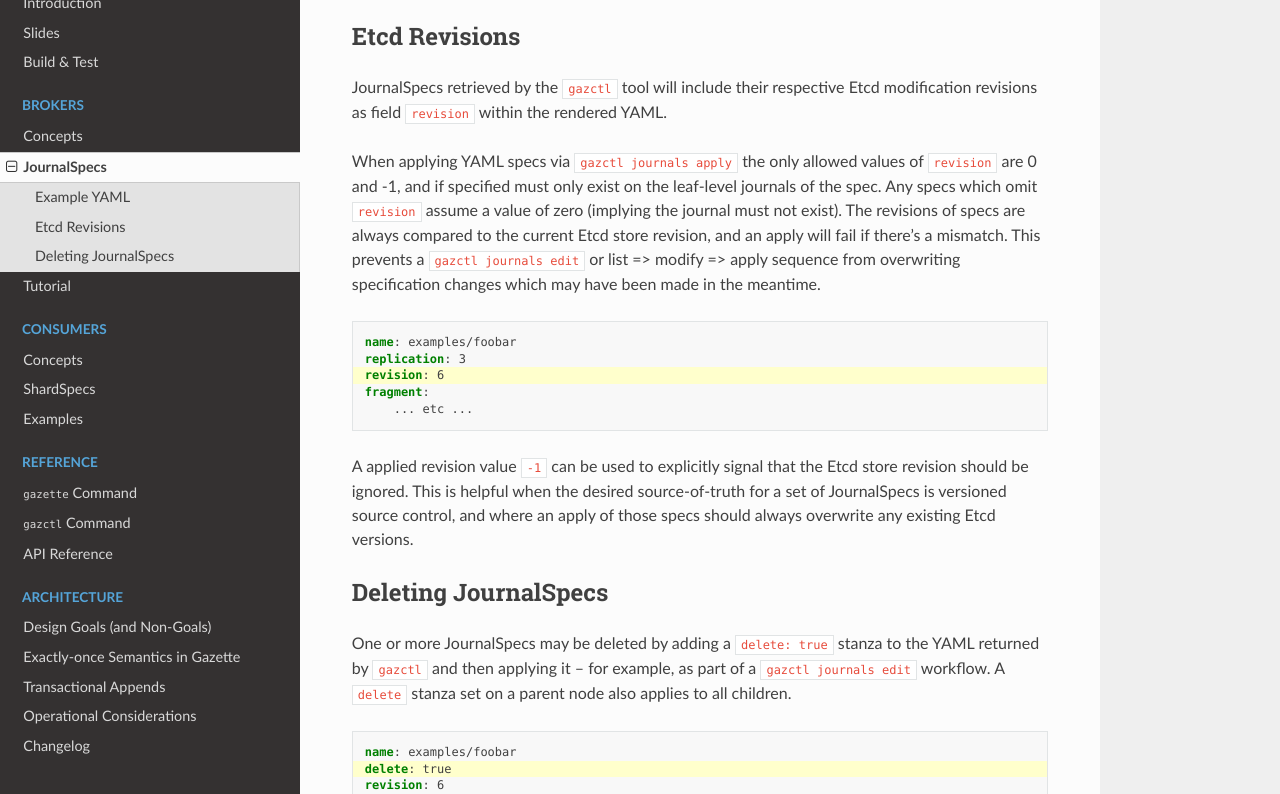
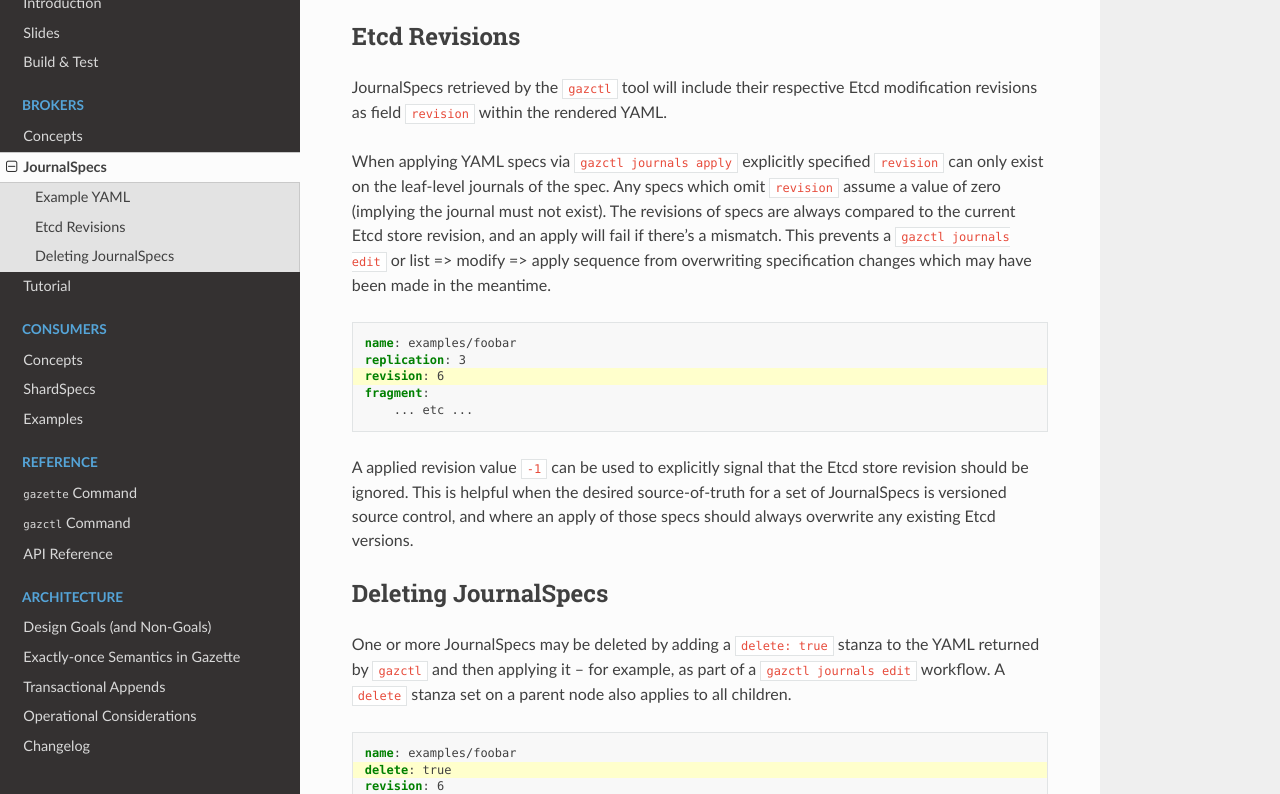
Before and after one commit to gazette/core, a Sphinx documentation site: the page built from docs/brokers-journalspecs.rst, in a window 1280 px wide and 900 px high, scrolled down 890 px, cut to the strip 106-900 px from the top of the window. Built offline with Sphinx 7.4.7 and the Read the Docs theme 2.0.0, drawn with Linux system fonts in a browser that asks for light colours.

Commit message:
clearer documentation of allowable revision values

```diff
--- a/docs/brokers-journalspecs.rst
+++ b/docs/brokers-journalspecs.rst
@@ -44,8 +44,8 @@
 JournalSpecs retrieved by the ``gazctl`` tool will include their respective
 Etcd modification revisions as field ``revision`` within the rendered YAML.
 
-When applying YAML specs via ``gazctl journals apply`` the only allowed values of
-``revision`` are 0 and -1, and if specified must only exist on the leaf-level journals
+When applying YAML specs via ``gazctl journals apply``
+explicitly specified ``revision`` can only exist on the leaf-level journals
 of the spec. Any specs which omit ``revision`` assume a value of zero
 (implying the journal must not exist).  The revisions of specs are always compared
 to the current Etcd store revision,
```
